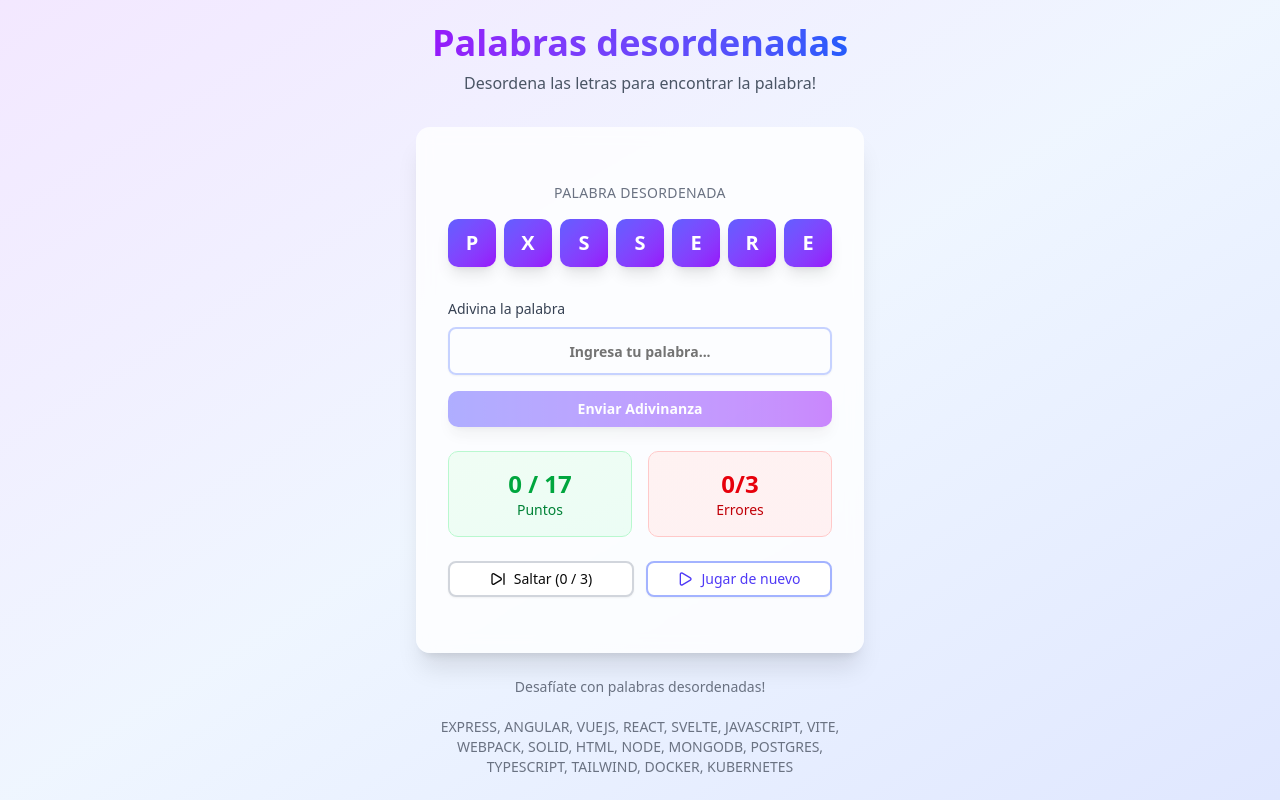
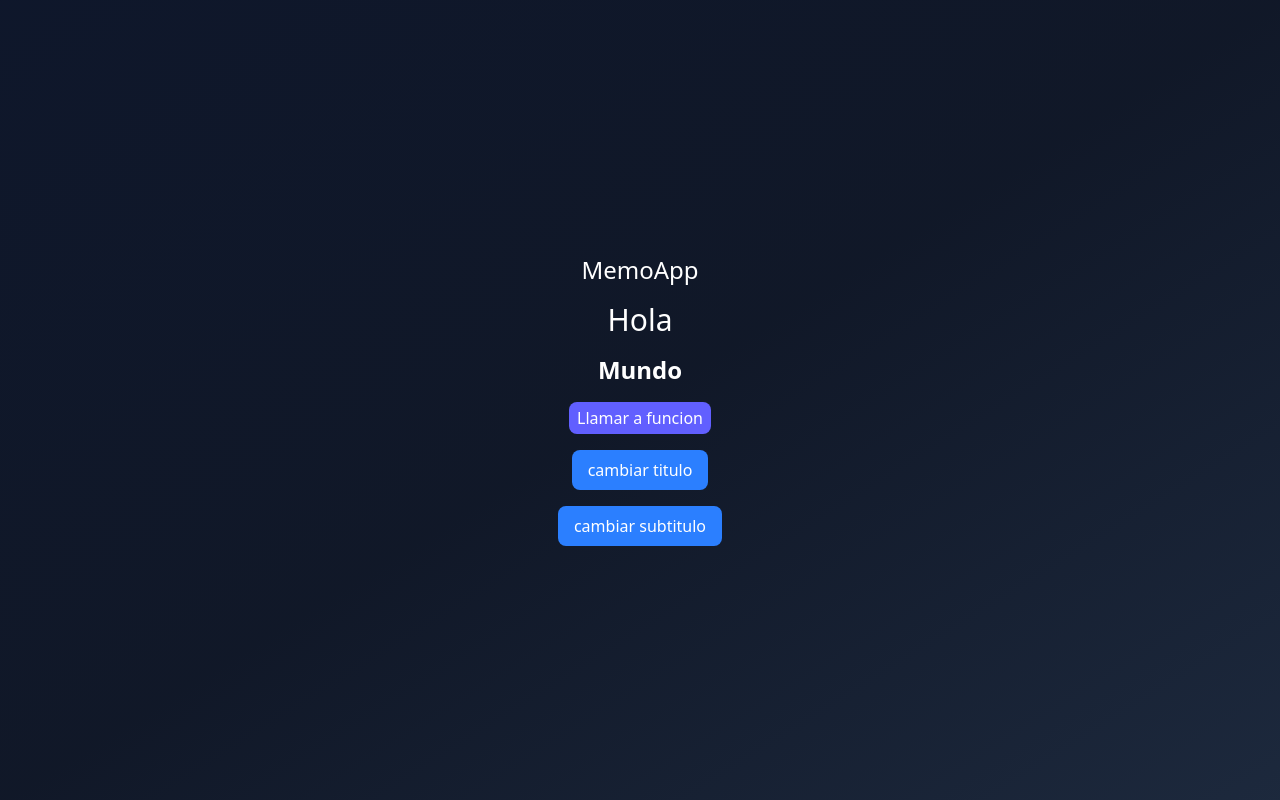
Before and after one commit to mbernallaura/Hooks-React, a React (Vite) app: page / in a window 1280 px wide. Built offline with nearby package versions, Linux system fonts and the light colour scheme.

Commit message:
usar el React memo ya que evita renderizar toda la pagina sino solo el commponente que lo envuelve

```diff
--- /dev/null
+++ b/src/06-memos/MemoHook.tsx
@@ -0,0 +1,32 @@
+import { useState } from "react"
+import { MyTitle } from "./ui/MyTitle"
+import { MySubtitle } from "./ui/MySubtitle";
+
+
+export const MemoHook = () => {
+    const [title, setTitle] = useState('Hola');
+    const [subtitle, setSubtitle] = useState('Mundo')
+
+    return (
+        <div className="bg-gradient flex flex-col gap-4">
+            <h1 className="text-2xl font-thin text-white">MemoApp</h1>
+
+            <MyTitle title={title}/>
+            <MySubtitle subtitle={subtitle}/>
+
+            <button
+                className="bg-blue-500 text-white px-4 py-2 rounded-md cursor-pointer"
+                onClick={() => setTitle('Hello,  ' + new  Date().getTime())}
+            >
+                cambiar titulo
+            </button>
+
+            <button
+                className="bg-blue-500 text-white px-4 py-2 rounded-md cursor-pointer"
+                onClick={() => setSubtitle('World')}
+            >
+                cambiar subtitulo
+            </button>
+        </div>
+    )
+}
--- /dev/null
+++ b/src/06-memos/ui/MySubtitle.tsx
@@ -0,0 +1,15 @@
+import { memo } from "react";
+
+interface Props{
+    subtitle:string
+}
+
+export const MySubtitle = memo(({subtitle}:Props) => {
+    console.log('MySubtitle re-render');
+    return (
+        <>
+            <h6 className="text-2xl font-bold">{subtitle}</h6>
+            <button className="bg-indigo-500 text-white px-2 py-1 rounded-md cursor-pointer">Llamar a funcion</button>
+        </>
+    )
+});
--- /dev/null
+++ b/src/06-memos/ui/MyTitle.tsx
@@ -0,0 +1,13 @@
+import React from "react";
+
+interface Props{
+    title: string
+}
+
+export const MyTitle = React.memo(({title}: Props) => {
+    console.log('MyTitle re-render');
+
+    return (
+        <h1 className="text-3xl">{title}</h1>
+    )
+})
--- a/src/main.tsx
+++ b/src/main.tsx
@@ -4,8 +4,9 @@
 // import { HooksApp } from "./HooksApp";
 import "./index.css";
 //import { FocusScreen } from "./04-useRef/FocusScreen";
-import { TasksApp } from "./05-useReducer/TaskApp";
-import { ScrambleWords } from "./05-useReducer/ScrambleWords";
+// import { TasksApp } from "./05-useReducer/TaskApp";
+// import { ScrambleWords } from "./05-useReducer/ScrambleWords";
+import { MemoHook } from "./06-memos/MemoHook";
 // import { TrafficLight } from "./01-useState/TrafficLight";
 //import { TrafficLightWithEffect } from "./02-useEffect/TrafficLightWithEffect";
 // import { TrafficLightWithHook } from "./02-useEffect/TrafficLightWithHook";
@@ -20,6 +21,7 @@
     {/* <PokemonPage/> */}
     {/* <FocusScreen/> */}
     {/* <TasksApp/> */}
-    <ScrambleWords/>
+    {/* <ScrambleWords/> */}
+    <MemoHook/>
   </StrictMode>
 );
```
